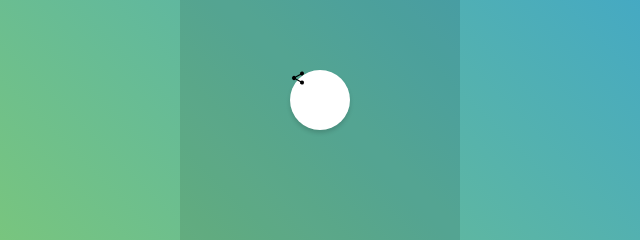
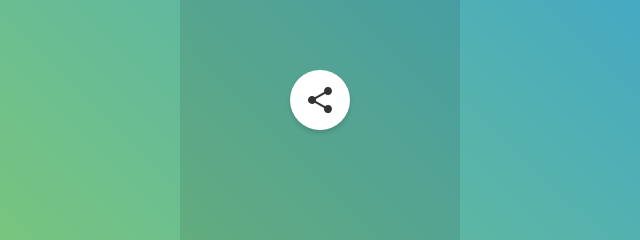
Before and after one commit to CJR85/social-share-button, a plain HTML site: page index.html in a window 1280 px wide. Shown: the part 300-540 px from the top of the page, 320-960 px from the left. Drawn offline with nearby package versions, Linux system fonts and the light colour scheme.

Commit message:
Style toggle class

```diff
--- a/style.css
+++ b/style.css
@@ -29,4 +29,10 @@ body {
   background: #fff;
   border-radius: 50%;
   box-shadow: 0 3px 4px rgba(0, 0, 0, 0.15);
+  display: flex;
+  justify-content: center;
+  align-items: center;
+  color: #333;
+  cursor: pointer;
+  font-size: 2em;
 }
```
